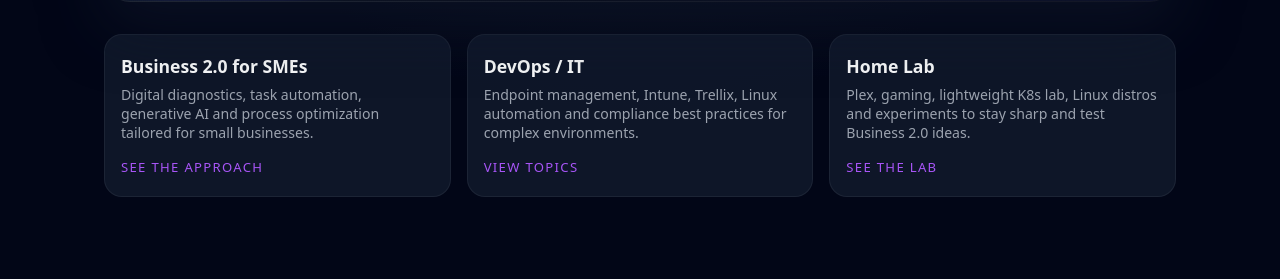
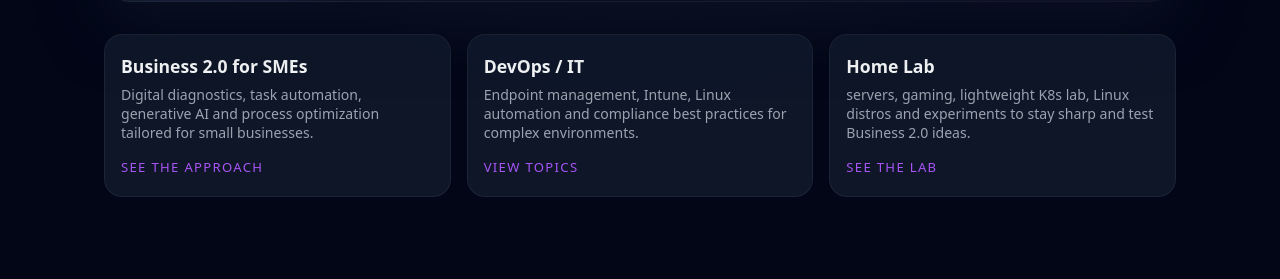
Before and after one commit to jphenri/jphenri.com, a Jekyll site: the page built from index.md, in a window 1280 px wide. Shown: the part 382-661 px from the top of the page. Built offline with Jekyll 4.4.1, drawn with Linux system fonts in a browser that asks for light colours.

Commit message:
Update home.html

```diff
--- a/_layouts/home.html
+++ b/_layouts/home.html
@@ -62,9 +62,9 @@
     <h2>DevOps / IT</h2>
     <p>
       {% if page.lang == 'fr' %}
-        Gestion poste de travail, Intune, Trellix, automatisation Linux et bonnes pratiques de conformité pour environnements complexes.
+        Gestion poste de travail, Intune, automatisation Linux et bonnes pratiques de conformité pour environnements complexes.
       {% else %}
-        Endpoint management, Intune, Trellix, Linux automation and compliance best practices for complex environments.
+        Endpoint management, Intune, Linux automation and compliance best practices for complex environments.
       {% endif %}
     </p>
     <a href="{% if page.lang == 'fr' %}/fr/devops/{% else %}/devops/{% endif %}" class="card-link">
@@ -76,9 +76,9 @@
     <h2>Home Lab</h2>
     <p>
       {% if page.lang == 'fr' %}
-        Plex, gaming, lab Kubernetes léger, distros Linux et expérimentations pour rester à jour et tester les idées Business 2.0.
+        servers, gaming, lab Kubernetes léger, distros Linux et expérimentations pour rester à jour et tester les idées Business 2.0.
       {% else %}
-        Plex, gaming, lightweight K8s lab, Linux distros and experiments to stay sharp and test Business 2.0 ideas.
+        servers, gaming, lightweight K8s lab, Linux distros and experiments to stay sharp and test Business 2.0 ideas.
       {% endif %}
     </p>
     <a href="{% if page.lang == 'fr' %}/fr/home-lab/{% else %}/home-lab/{% endif %}" class="card-link">
```
